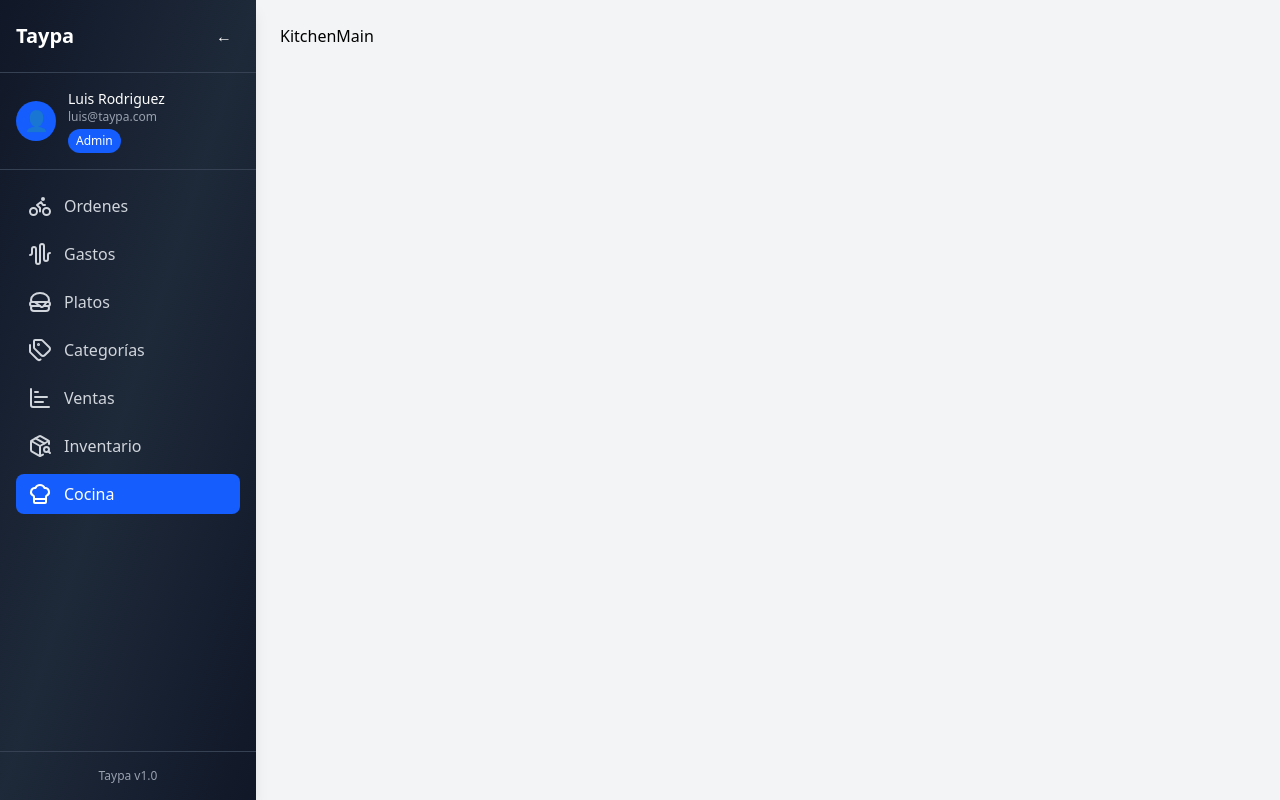
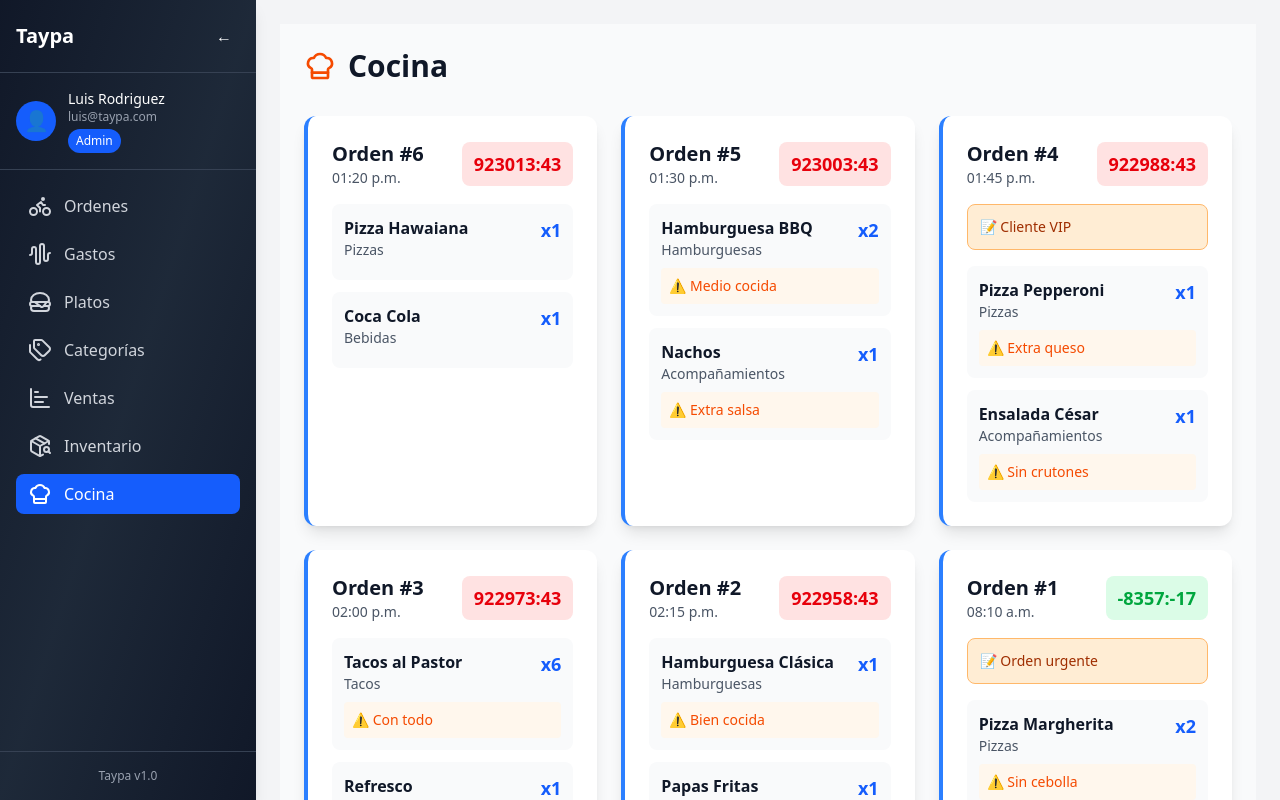
Before and after one commit to podestal/taypa-internal, a React (Vite) app: page /kitchen in a window 1280 px wide. Built offline with nearby package versions, Linux system fonts and the light colour scheme.

Commit message:
basic kitchen ui

```diff
--- a/src/components/kitchen/KitchenMain.tsx
+++ b/src/components/kitchen/KitchenMain.tsx
@@ -1,6 +1,201 @@
+import { useState, useEffect } from 'react'
+import { motion, AnimatePresence } from 'framer-motion'
+import { Clock, ChefHat, Timer } from 'lucide-react'
+
 const KitchenMain = () => {
+  const [orders, setOrders] = useState([
+    {
+      id: 1,
+      items: [
+        { name: 'Pizza Margherita', category: 'Pizzas', quantity: 2, price: 150, observations: 'Sin cebolla' },
+        { name: 'Coca Cola', category: 'Bebidas', quantity: 2, price: 25, observations: '' }
+      ],
+      total: 350,
+      status: 'pending',
+      orderTime: '2025-10-23 08:10',
+      estimatedDelivery: '15:00',
+      kitchenNotes: 'Orden urgente'
+    },
+    {
+      id: 2,
+      items: [
+        { name: 'Hamburguesa Clásica', category: 'Hamburguesas', quantity: 1, price: 120, observations: 'Bien cocida' },
+        { name: 'Papas Fritas', category: 'Acompañamientos', quantity: 1, price: 45, observations: '' },
+        { name: 'Agua Natural', category: 'Bebidas', quantity: 1, price: 15, observations: '' }
+      ],
+      total: 180,
+      status: 'preparing',
+      orderTime: '2024-01-15 14:15',
+      estimatedDelivery: '14:45',
+      kitchenNotes: ''
+    },
+    {
+      id: 3,
+      items: [
+        { name: 'Tacos al Pastor', category: 'Tacos', quantity: 6, price: 90, observations: 'Con todo' },
+        { name: 'Refresco', category: 'Bebidas', quantity: 1, price: 20, observations: '' }
+      ],
+      total: 110,
+      status: 'pending',
+      orderTime: '2024-01-15 14:00',
+      estimatedDelivery: '14:30',
+      kitchenNotes: ''
+    },
+    {
+      id: 4,
+      items: [
+        { name: 'Pizza Pepperoni', category: 'Pizzas', quantity: 1, price: 170, observations: 'Extra queso' },
+        { name: 'Ensalada César', category: 'Acompañamientos', quantity: 1, price: 60, observations: 'Sin crutones' }
+      ],
+      total: 230,
+      status: 'pending',
+      orderTime: '2024-01-15 13:45',
+      estimatedDelivery: '14:15',
+      kitchenNotes: 'Cliente VIP'
+    },
+    {
+      id: 5,
+      items: [
+        { name: 'Hamburguesa BBQ', category: 'Hamburguesas', quantity: 2, price: 140, observations: 'Medio cocida' },
+        { name: 'Nachos', category: 'Acompañamientos', quantity: 1, price: 55, observations: 'Extra salsa' }
+      ],
+      total: 335,
+      status: 'preparing',
+      orderTime: '2024-01-15 13:30',
+      estimatedDelivery: '14:00',
+      kitchenNotes: ''
+    },
+    {
+      id: 6,
+      items: [
+        { name: 'Pizza Hawaiana', category: 'Pizzas', quantity: 1, price: 180, observations: '' },
+        { name: 'Coca Cola', category: 'Bebidas', quantity: 1, price: 25, observations: '' }
+      ],
+      total: 205,
+      status: 'pending',
+      orderTime: '2024-01-15 13:20',
+      estimatedDelivery: '13:50',
+      kitchenNotes: ''
+    }
+  ])
+
+  const [currentTime, setCurrentTime] = useState(new Date())
+
+  useEffect(() => {
+    const timer = setInterval(() => {
+      setCurrentTime(new Date())
+    }, 1000)
+    return () => clearInterval(timer)
+  }, [])
+
+  const getTimeElapsed = (orderTime: string) => {
+    const orderDate = new Date(orderTime)
+    const elapsed = Math.floor((currentTime.getTime() - orderDate.getTime()) / 1000) // seconds
+    return elapsed
+  }
+
+  const formatTimer = (seconds: number) => {
+    const minutes = Math.floor(seconds / 60)
+    const remainingSeconds = seconds % 60
+    return `${minutes}:${remainingSeconds.toString().padStart(2, '0')}`
+  }
+
+  const getTimeColor = (seconds: number) => {
+    const minutes = Math.floor(seconds / 60)
+    if (minutes < 5) return 'text-green-600 bg-green-100'
+    if (minutes < 10) return 'text-yellow-600 bg-yellow-100'
+    return 'text-red-600 bg-red-100'
+  }
+
+  // Sort orders by time (oldest first - queue order)
+  const sortedOrders = [...orders].sort((a, b) => {
+    const timeA = new Date(a.orderTime).getTime()
+    const timeB = new Date(b.orderTime).getTime()
+    return timeA - timeB
+  })
+
   return (
-    <div>KitchenMain</div>
+    <div className="h-full bg-gray-50">
+      <div className="p-6">
+        <motion.div
+          className="flex items-center mb-8"
+          initial={{ opacity: 0, y: -20 }}
+          animate={{ opacity: 1, y: 0 }}
+          transition={{ duration: 0.5 }}
+        >
+          <ChefHat className="w-8 h-8 text-orange-600 mr-3" />
+          <h1 className="text-3xl font-bold text-gray-900">Cocina</h1>
+        </motion.div>
+
+        {/* Orders Grid - 3 columns */}
+        <div className="grid grid-cols-1 md:grid-cols-2 lg:grid-cols-3 gap-6">
+          <AnimatePresence>
+            {sortedOrders.map((order, index) => {
+              const timeElapsed = getTimeElapsed(order.orderTime)
+              return (
+                <motion.div
+                  key={order.id}
+                  initial={{ opacity: 0, y: 20 }}
+                  animate={{ opacity: 1, y: 0 }}
+                  exit={{ opacity: 0, y: -20 }}
+                  transition={{ delay: index * 0.1 }}
+                  className="bg-white rounded-xl shadow-lg p-6 border-l-4 border-blue-500"
+                >
+                  {/* Order Header with Timer */}
+                  <div className="flex items-center justify-between mb-4">
+                    <div>
+                      <h3 className="text-xl font-bold text-gray-900">Orden #{order.id}</h3>
+                      <div className="text-sm text-gray-600">
+                        {new Date(order.orderTime).toLocaleTimeString('es-MX', {
+                          hour: '2-digit',
+                          minute: '2-digit'
+                        })}
+                      </div>
+                    </div>
+                    <div className={`px-3 py-2 rounded-lg font-bold text-lg ${getTimeColor(timeElapsed)}`}>
+                      {formatTimer(timeElapsed)}
+                    </div>
+                  </div>
+
+                  {/* Kitchen Notes */}
+                  {order.kitchenNotes && (
+                    <div className="bg-orange-100 border border-orange-300 rounded-lg p-3 mb-4">
+                      <div className="text-sm font-medium text-orange-800">
+                        📝 {order.kitchenNotes}
+                      </div>
+                    </div>
+                  )}
+
+                  {/* Order Items */}
+                  <div className="space-y-3">
+                    {order.items.map((item, itemIndex) => (
+                      <div key={itemIndex} className="bg-gray-50 rounded-lg p-3">
+                        <div className="flex justify-between items-start mb-2">
+                          <div className="flex-1">
+                            <div className="font-semibold text-gray-900">{item.name}</div>
+                            <div className="text-sm text-gray-600">{item.category}</div>
+                          </div>
+                          <div className="text-right">
+                            <div className="text-lg font-bold text-blue-600">x{item.quantity}</div>
+                          </div>
+                        </div>
+
+                        {item.observations && (
+                          <div className="text-sm text-orange-600 font-medium bg-orange-50 p-2 rounded">
+                            ⚠️ {item.observations}
+                          </div>
+                        )}
+                      </div>
+                    ))}
+                  </div>
+
+                </motion.div>
+              )
+            })}
+          </AnimatePresence>
+        </div>
+      </div>
+    </div>
   )
 }
 
```
